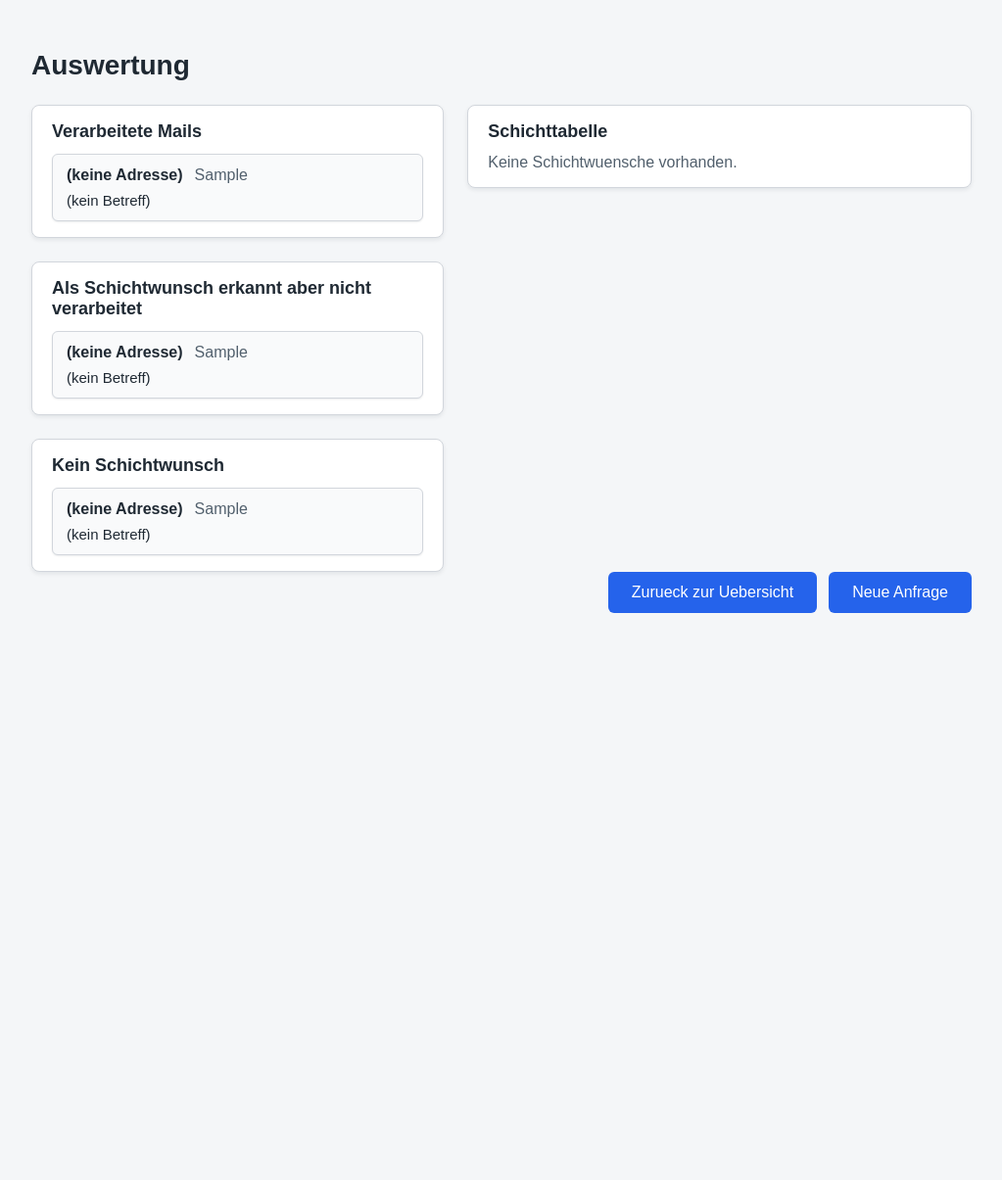
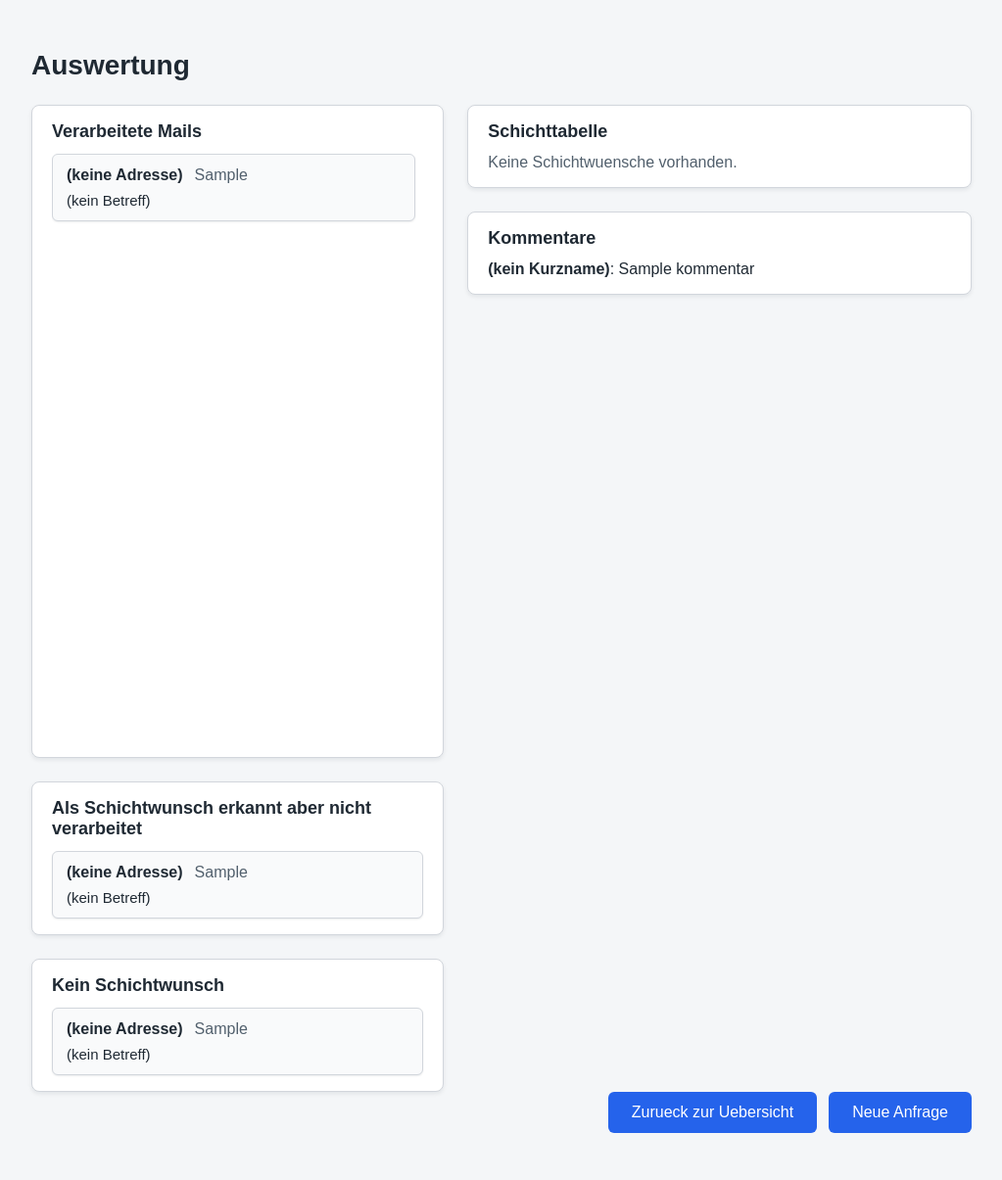
Before and after one commit to LiDePa/swaxi_mailtoexcel, a Flask app: template templates/results.html in a window 1280 px wide. Shown: the whole page at 98% size, without its empty margins (128-1151 px from the left). Before the commit the page ends 626 px from the top, so only its background shows below. Run offline with Flask 3, Linux system fonts and the light colour scheme; the template is opened without the code that fills it: most values are stand-ins (such as "Sample title", 1, 10 or a date in 2020).

Commit message:
Kommentare werden nun auch angezeigt und gehighlighted, Mailliste jetzt scrollbar

```diff
--- a/gui.py
+++ b/gui.py
@@ -315,7 +315,7 @@ def show_results():
     ]
     non_shift_raw = [mail for mail in sorted_mails if not getattr(mail, "ist_schichtwunsch", False)]
 
-    shifts_table_raw, mail_ids_table_raw = erzeuge_schicht_tabellen(sorted_mails)
+    shifts_table_raw, mail_ids_table_raw, comments_list = erzeuge_schicht_tabellen(sorted_mails)
     shifts_headers = list(shifts_table_raw[0]) if shifts_table_raw else []
     shifts_rows = []
     if shifts_table_raw:
@@ -342,6 +342,7 @@ def show_results():
         shifts_headers=shifts_headers,
         shifts_rows=shifts_rows,
         has_shift_entries=has_shift_entries,
+        comment_entries=comments_list,
     )
 
 
--- a/llm.py
+++ b/llm.py
@@ -303,7 +303,7 @@ Du erzeugst genau eine JSON im Schema "OutputJSON" anhand der Liste <verfügbare
 
 # Extraktionsregeln
 * Normalisiere Schicht-IDs ins Format 'D.41' (kein Leerzeichen).
-* Klammern = XOR über verschiedene Tage: Schichten, die an verschiedenen Tagen per „oder“ verbunden sind, sollen als '"(D.41)"' markiert werden (z. B. Mittwoch D.41 oder Donnerstag D.41 => "Mittwoch": ["(D.41)"], "Donnerstag": ["(D.41)"]).
+* Klammern = 'entweder oder' über verschiedene Tage: Schichten, die an verschiedenen Tagen per „oder“ verbunden sind, sollen als '"(D.41)"' markiert werden (z. B. Mittwoch D.41 oder Donnerstag D.41 => "Mittwoch": ["(D.41)"], "Donnerstag": ["(D.41)"]).
 * „oder“ innerhalb desselben Tages: Liste die Schichten ohne Klammern (z. B. Mittwoch: entweder D.41 oder D.60 => ["D.41","D.60"]).
 * „und“ trennt unabhängige Wünsche.
 * Wenn alle Schichten eines Tages akzeptabel sind dann setze '"EGAL"'.
--- a/notes.txt
+++ b/notes.txt
@@ -1,3 +1,5 @@
+mails neben Tabelle in fixer höhe in scrollbarem fenster. Kommentare drunter und auch highlighten. css anpassen dass nicht so weird rechts steht
+
 schicht in mail in klammern -> zweite prio -> kommentar
 
 sicherstellen dass verfügbare_schichten nicht leer ist, mit fehermeldung usw
--- a/static/style.css
+++ b/static/style.css
@@ -332,3 +332,31 @@ button:disabled {
     border-color: #f59e0b;
     background-color: #fff7ed;
 }
+
+.mail-list-scroll {
+    max-height: 75vh;
+    height: 800px;
+    overflow-y: auto;
+    padding-right: 4px;
+}
+
+.mail-list-scroll .mail-list {
+    padding-right: 4px;
+}
+
+.comment-list {
+    list-style: none;
+    margin: 0;
+    padding: 0;
+}
+
+.comment-list li + li {
+    margin-top: 8px;
+}
+
+.comment-list li.is-highlighted {
+    background-color: #fef3c7;
+    border-radius: 6px;
+    padding: 8px 10px;
+    box-shadow: inset 0 0 0 1px #f59e0b;
+}
--- a/templates/results.html
+++ b/templates/results.html
@@ -13,6 +13,7 @@
                 <section class="field-group">
                     <h2>Verarbeitete Mails</h2>
                     {% if processed_mails %}
+                        <div class="mail-list-scroll">
                             <ul class="mail-list">
                                 {% for mail in processed_mails %}
                                     <li class="mail-item">
@@ -29,6 +30,7 @@
                                     </li>
                                 {% endfor %}
                             </ul>
+                        </div>
                     {% else %}
                         <p class="empty-placeholder">Keine verarbeiteten Mails vorhanden.</p>
                     {% endif %}
@@ -111,6 +113,19 @@
                         <p class="empty-placeholder">Keine Schichtwuensche vorhanden.</p>
                     {% endif %}
                 </section>
+
+                <section class="field-group">
+                    <h2>Kommentare</h2>
+                    {% if comment_entries %}
+                        <ul class="comment-list">
+                            {% for entry in comment_entries %}
+                                <li data-mail-id="{{ entry["mail_id"] }}"><strong>{{ (entry["kurzname"] or "(kein Kurzname)") | e }}</strong>: {{ entry["kommentar"] | e }}</li>
+                            {% endfor %}
+                        </ul>
+                    {% else %}
+                        <p class="empty-placeholder">Keine Kommentare vorhanden.</p>
+                    {% endif %}
+                </section>
             </section>
         </div>
 
@@ -125,8 +140,9 @@
         document.addEventListener('DOMContentLoaded', function () {
             var highlightButtons = document.querySelectorAll('[data-mail-highlight]');
             var otherButtons = document.querySelectorAll('.mail-toggle:not([data-mail-highlight])');
-            var tableCells = Array.from(document.querySelectorAll('[data-mail-id]'));
+            var tableCells = Array.from(document.querySelectorAll('.shift-table [data-mail-id]'));
             var tableRows = Array.from(document.querySelectorAll('.shift-table tbody tr'));
+            var commentItems = Array.from(document.querySelectorAll('.comment-list [data-mail-id]'));
             var activeHighlightButton = null;
 
             function clearHighlight() {
@@ -135,6 +151,9 @@
                 });
                 tableRows.forEach(function (row) {
                     row.classList.remove('has-highlighted-cell');
+                });
+                commentItems.forEach(function (item) {
+                    item.classList.remove('is-highlighted');
                 });
             }
 
@@ -150,6 +169,11 @@
                         if (row) {
                             row.classList.add('has-highlighted-cell');
                         }
+                    }
+                });
+                commentItems.forEach(function (item) {
+                    if (item.dataset.mailId === mailId && item.dataset.mailId !== '') {
+                        item.classList.add('is-highlighted');
                     }
                 });
             }
```
Also changed, not shown: shifts.py (+12 -4 lines). Lines whose indentation alone changed are shown as unchanged.
